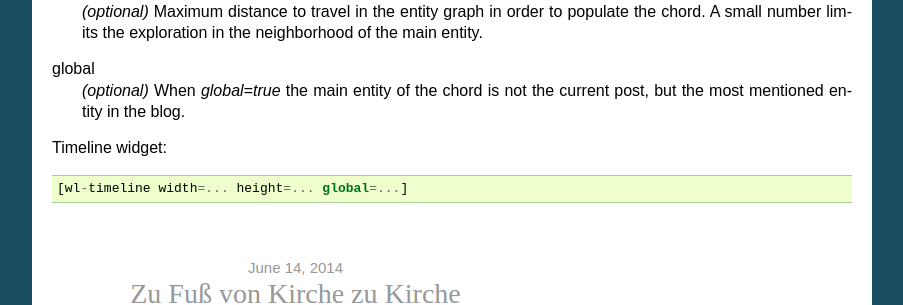
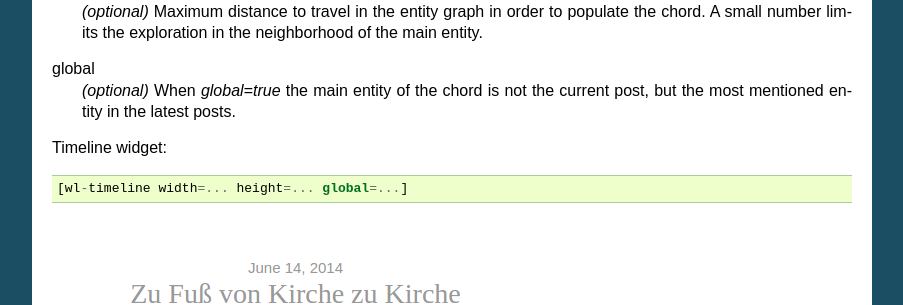
Before and after one commit to insideout10/wordlift-docs, a Sphinx documentation site: the page built from docs/shortcodes.rst, in a window 1280 px wide and 900 px high, scrolled down 2225 px. Shown: the part 178-483 px from the top of the window, without its empty margins (198-1101 px from the left). Built offline with Sphinx 7.4.7, drawn with Linux system fonts in a browser that asks for light colours.

Commit message:
update chord

```diff
--- a/docs/shortcodes.rst
+++ b/docs/shortcodes.rst
@@ -106,7 +106,7 @@ depth
     *(optional)* Maximum distance to travel in the entity graph in order to populate the chord. A small number limits the exploration in the neighborhood of the main entity.
 
 global
-    *(optional)* When *global=true* the main entity of the chord is not the current post, but the most mentioned entity in the blog.
+    *(optional)* When *global=true* the main entity of the chord is not the current post, but the most mentioned entity in the latest posts.
 
 Timeline widget::
 
```
